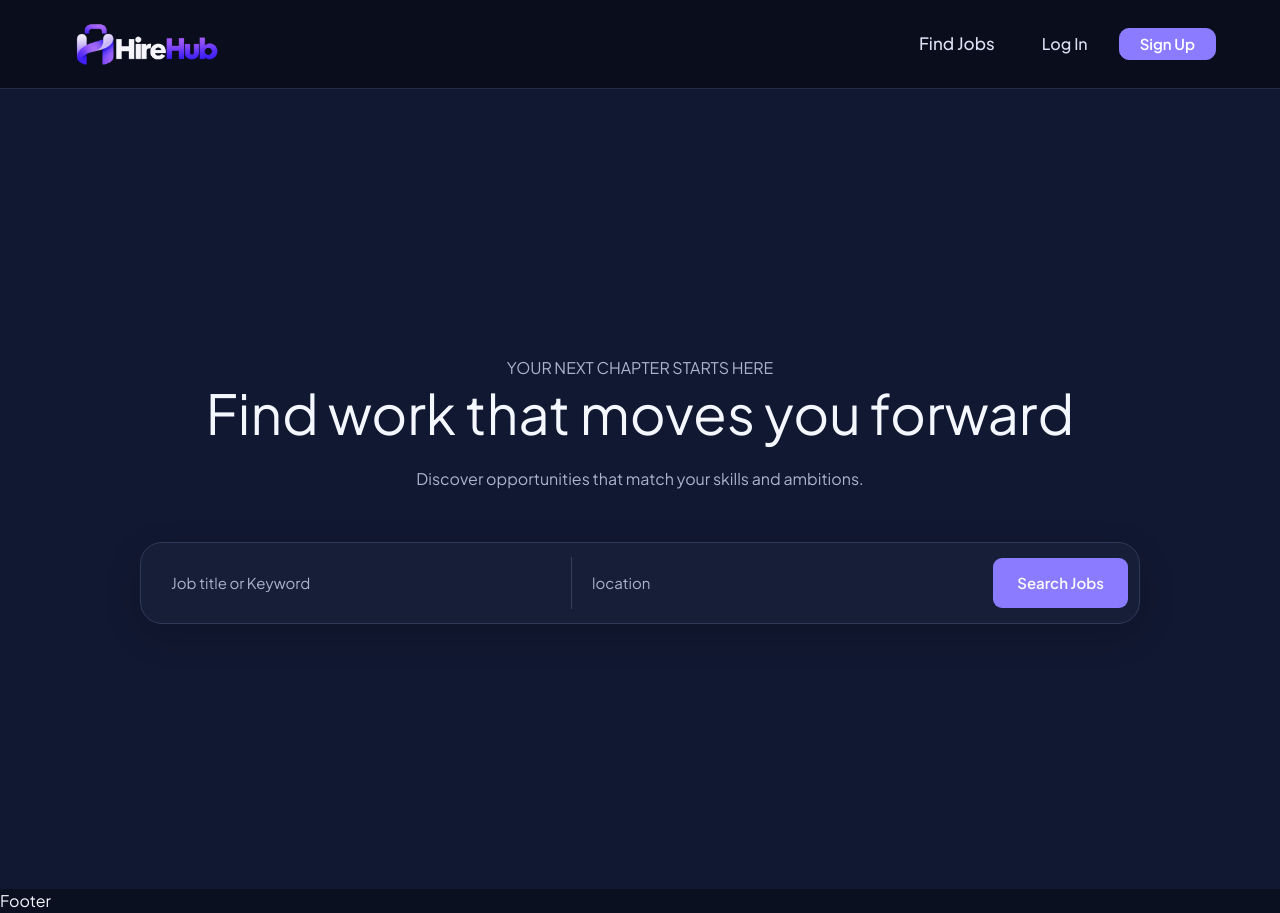
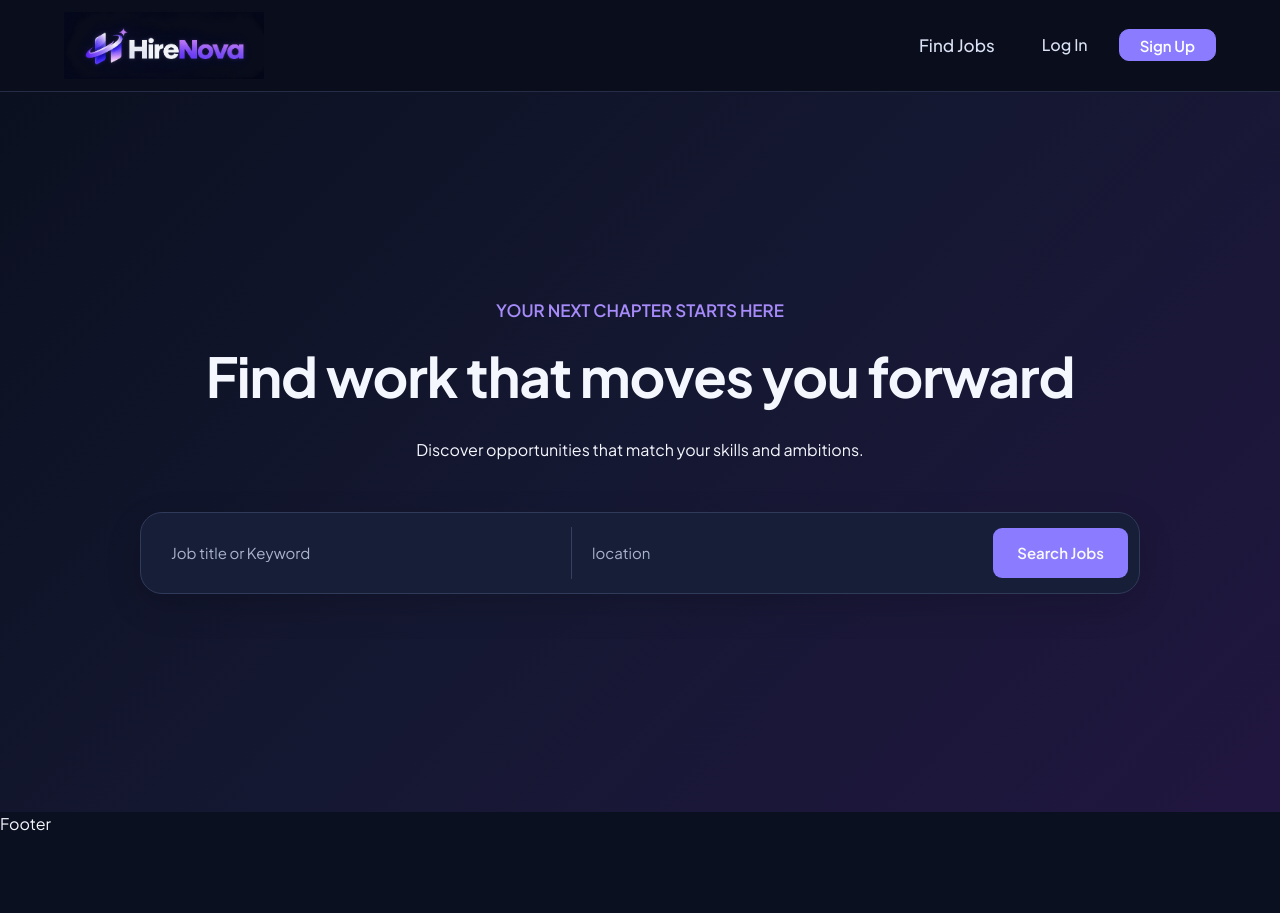
Before and after one commit to Yadnesh2026/HireHub, a Next.js app in the folder frontend/: page / in a window 1280 px wide. After the commit the page ends 836 px from the top, so only its background shows below. Built offline with nearby package versions, Linux system fonts and the light colour scheme.

Commit message:
added metadata and features

```diff
--- a/frontend/app/layout.tsx
+++ b/frontend/app/layout.tsx
@@ -7,8 +7,8 @@ import type { Metadata } from "next";
 
 
 export const metadata: Metadata = {
-  title: "Create Next App",
-  description: "Generated by create next app",
+  title: "HireNova | Home Page",
+  description: "JobPortal",
 };
 
 const jakarta = Plus_Jakarta_Sans({
--- a/frontend/app/page.module.css
+++ b/frontend/app/page.module.css
@@ -1,26 +1,37 @@
 .mainLanding {
-  background-color: #111831;
-  min-height: 100vh;
-  padding: 40px;
+ background: linear-gradient(
+    135deg,
+    #0b1020 0%,
+    #151832 50%,
+    #211640 100%
+  );
+  min-height: calc(100vh - 80px);
+  padding: 0 40px;
+  color: #f5f7ff;
 
   display: flex;
   flex-direction: column;
+  align-items: center;
   justify-content: center;
-  align-items: center;
   text-align: center;
 }
 
 .mainLanding h1{
+    margin: 0 0 20px;
     font-size: 55px;
+    font-weight: 700;
     max-width: 1000px;
-    line-height: 1.15;
-    margin-bottom: 20px;
+    letter-spacing: -0.02em;
 }
-.mainLanding h3{
-    max-width: 600px;
-    color: #aab3cc;
-    font-weight: 400;
-    line-height: 1.7;
+
+.mainLanding h3:first-child{
+    margin: 0 0 12px;
+    font-size: 17px;
+    font-weight: 600;
+    color: #a78bfa;
+    font-weight: 600;
+    line-height: 2px;
+    margin-bottom: 1.5rem;
 }
 .searchForm {
     display: flex;
--- a/frontend/components/Navbar.module.css
+++ b/frontend/components/Navbar.module.css
@@ -17,8 +17,9 @@
 }
 .leftSide img{
     display: block;
-    width: 160px;
+    width: 200px;
     height: auto;
+    object-fit: contain;
 }
 .rightSide{
     display:flex ;
--- a/frontend/components/Navbar.tsx
+++ b/frontend/components/Navbar.tsx
@@ -15,10 +15,10 @@ function Navbar() {
       <div className={styles.leftSide}>
         <Link href="/">
           <Image
-            src="/HireHub_logo.png"
-            alt="HireHub Logo"
-            width={160}
-            height={60}
+            src="/HireNova_logo.png"
+            alt="HireNova Logo"
+            width={200}
+            height={80}
             priority
           />
         </Link>
```
Also changed, not shown: frontend/public/HireHub_logo.png (deleted), frontend/public/HireNova_logo.png (added).
